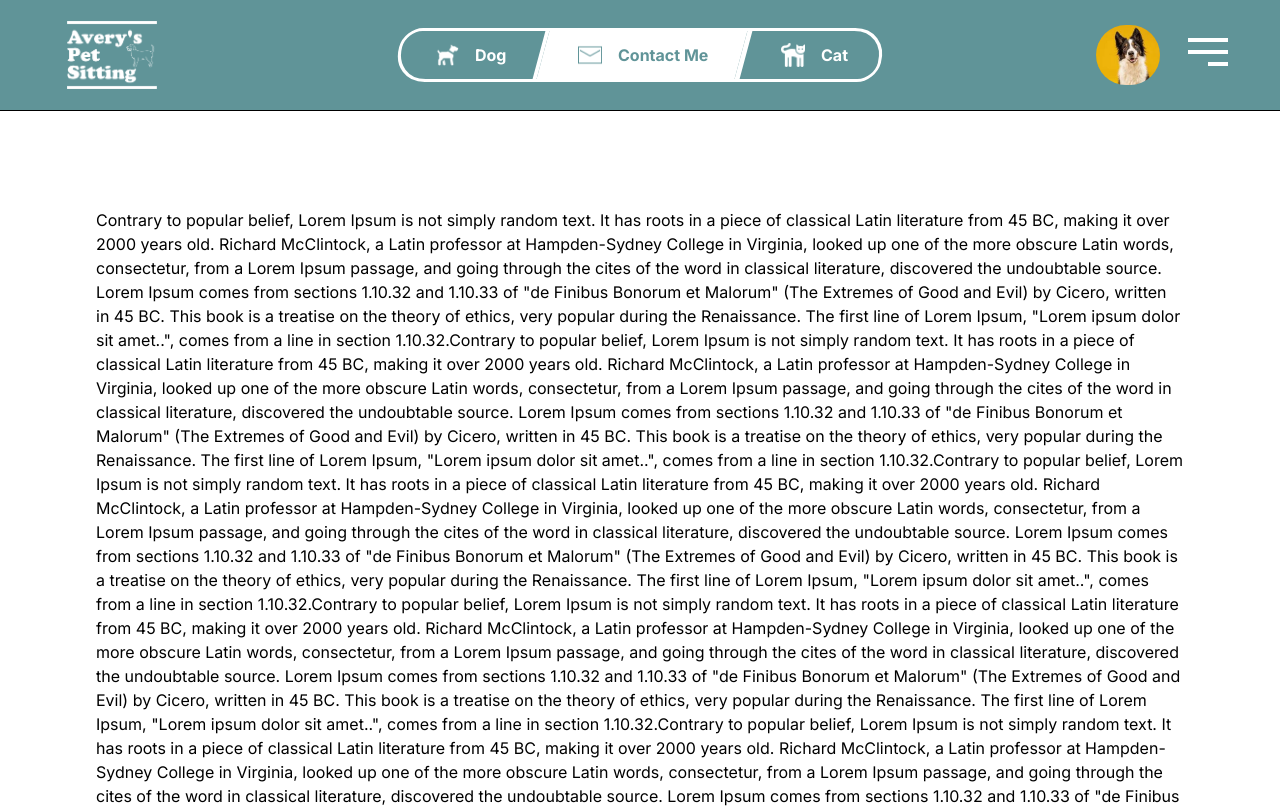
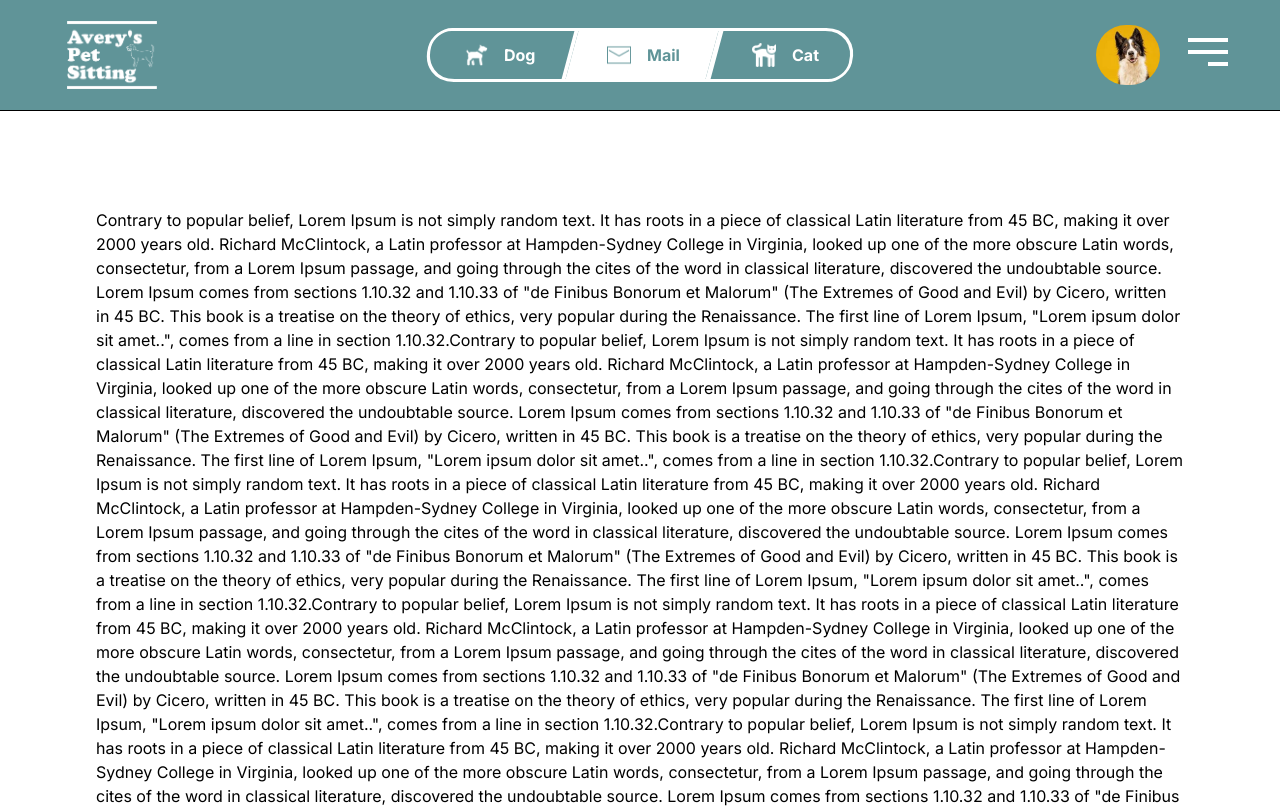
Before and after one commit to MitchellGruner/Averys-Pet-Sitting, a Next.js app: page / in a window 1280 px wide. Shown: the top 808 px of the page. Built offline with nearby package versions, Linux system fonts and the light colour scheme.

Commit message:
add typescript functionality for menuitems

```diff
--- a/app/components/navbar/NavbarMenuItems.tsx
+++ b/app/components/navbar/NavbarMenuItems.tsx
@@ -1,59 +1,81 @@
 import Link from "next/link";
 import Image from "next/image";
+
+function NavbarMenuItemsLink({
+    href,
+    linkClassName,
+    divClassName,
+    firstImageSrc,
+    firstImageAlt,
+    secondImageSrc,
+    secondImageAlt,
+    title,
+}: {
+    href: string;
+    linkClassName: string;
+    divClassName?: string;
+    firstImageSrc: string;
+    firstImageAlt: string;
+    secondImageSrc?: string;
+    secondImageAlt?: string;
+    title: string;
+}) {
+    return (
+        <Link href={href} className={`${linkClassName} outline inline-block transition ease-in-out duration-500 icon-container`}>
+            <div className={`flex flex-row items-center justify-center relative py-1 cursor-pointer ${divClassName}`}>
+                <Image
+                    src={firstImageSrc}
+                    width={24}
+                    height={24}
+                    alt={firstImageAlt}
+                    className="unskew"
+                />
+                {secondImageSrc && secondImageAlt && (
+                    <Image
+                        src={secondImageSrc}
+                        width={24}
+                        height={24}
+                        alt={secondImageAlt}
+                        className="icon-hover unskew absolute object-contain opacity-0 transition ease-in-out duration-500"
+                    />
+                )}
+                <span className="md:pl-2 lg:pl-4 font-bold unskew">{title}</span>
+            </div>
+        </Link>
+    )
+}
 
 const NavbarMenuItems = () => {
     return (
         <div className="hidden md:flex md:flex-row mx-auto">
-            <Link href="/dog" className="dog outline inline-block transition ease-in-out duration-500 icon-container">
-                <div className="flex flex-row items-center justify-center relative py-1 cursor-pointer hover:text-dark-teal">
-                    <Image
-                        src="/dogiconwhite2.png"
-                        width={24}
-                        height={24}
-                        alt="Dog Icon"
-                        className="unskew"
-                    />
-                    <Image
-                        src="/dogiconteal1.png"
-                        width={24}
-                        height={24}
-                        alt="Dog Icon"
-                        className="icon-hover icon-hover-first unskew absolute object-contain opacity-0 transition ease-in-out duration-500"
-                    />
-                    <span className="md:pl-2 lg:pl-4 font-bold unskew">Dog</span>
-                </div>
-            </Link>&nbsp;
-            <Link href="/contact" className="contact outline inline-block transition ease-in-out duration-500 icon-container">
-                <div className="flex flex-row items-center justify-center relative py-1 cursor-pointer">
-                    <Image
-                        src="/mailiconteal.png"
-                        width={24}
-                        height={24}
-                        alt="Mail Icon"
-                        className="unskew"
-                    />
-                    <span className="md:pl-2 lg:pl-4 font-bold unskew">Contact Me</span>
-                </div>
-            </Link>&nbsp;
-            <Link href="/cat" className="cat outline inline-block transition ease-in-out duration-500 icon-container">
-                <div className="flex flex-row items-center justify-center relative py-1 cursor-pointer hover:text-dark-teal">
-                    <Image
-                        src="/caticonwhite.png"
-                        width={24}
-                        height={24}
-                        alt="Cat Icon"
-                        className="unskew"
-                    />
-                    <Image
-                        src="/caticonteal.png"
-                        width={24}
-                        height={24}
-                        alt="Cat Icon"
-                        className="icon-hover icon-hover-third unskew absolute object-contain opacity-0 transition ease-in-out duration-500"
-                    />
-                    <span className="md:pl-2 lg:pl-4 font-bold unskew">Cat</span>
-                </div>
-            </Link>
+            <NavbarMenuItemsLink
+                href="/dog"
+                linkClassName="dog"
+                divClassName="hover:text-dark-teal"
+                firstImageSrc="/dogiconwhite2.png"
+                firstImageAlt="White Dog Icon"
+                secondImageSrc="/dogiconteal1.png"
+                secondImageAlt="Teal Dog Icon"
+                title="Dog"
+            />
+            &nbsp;
+            <NavbarMenuItemsLink
+                href="/contact"
+                linkClassName="contact"
+                firstImageSrc="/mailiconteal.png"
+                firstImageAlt="Teal Mail Icon"
+                title="Mail"
+            />&nbsp;
+            <NavbarMenuItemsLink
+                href="/cat"
+                linkClassName="cat"
+                divClassName="hover:text-dark-teal"
+                firstImageSrc="/caticonwhite.png"
+                firstImageAlt="White Cat Icon"
+                secondImageSrc="/caticonteal.png"
+                secondImageAlt="Teal Cat Icon"
+                title="Cat"
+            />
         </div>
     )
 }
```
